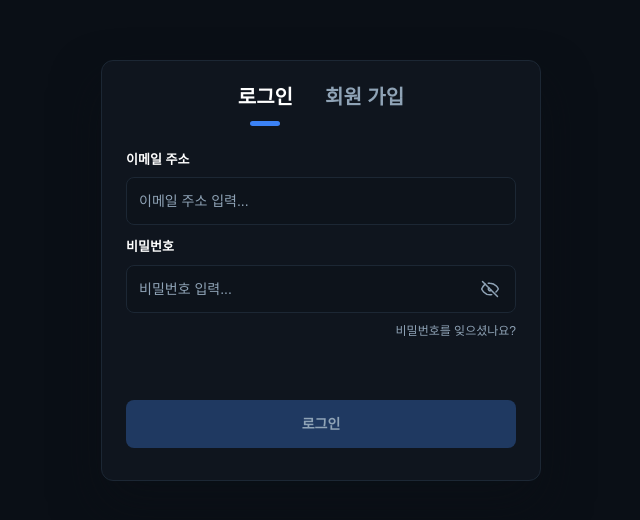
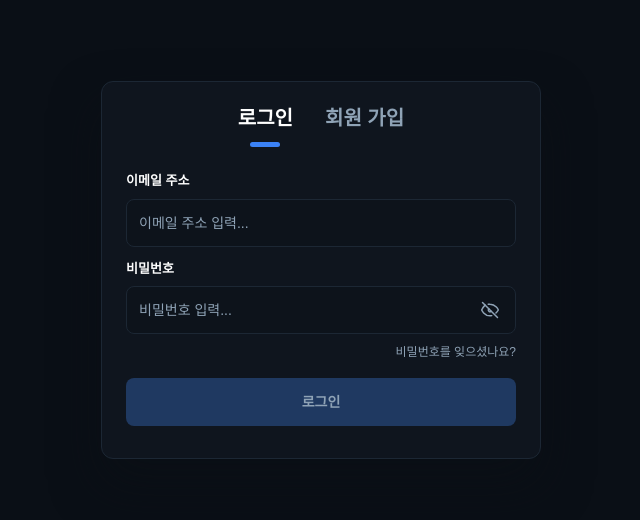
Before and after one commit to MarketLens-team/marketlens-fe, a React (Vite) app: page /login in a window 1280 px wide. Shown: the part 130-650 px from the top of the page, without its empty margins (319-959 px from the left). Built offline with nearby package versions, Linux system fonts and the light colour scheme; no server answers; a web font is replaced by a local one.

Commit message:
fix: 로그인 모달 비밀번호 찾기 링크와 로그인 버튼 사이 여백 축소
중복 margin/gap으로 벌어지던 간격을 제거해 forgot 링크 아래는 form gap만 적용한다.

```diff
--- a/src/components/auth/AuthPanel.module.css
+++ b/src/components/auth/AuthPanel.module.css
@@ -318,7 +318,7 @@
   flex-direction: column;
   gap: var(--space-2);
   margin-top: calc(-1 * var(--space-1));
-  margin-bottom: var(--space-4);
+  margin-bottom: 0;
 }
 
 .formAuthError {
@@ -417,6 +417,11 @@
 /* 필드 간: gap + 다음 필드 라벨. 마지막 input→버튼도 같은 리듬으로 맞춤 */
 .form > .submit {
   margin-top: calc(var(--font-size-base) * var(--line-height-base) + var(--space-2));
+}
+
+/* 비밀번호·찾기 링크 블록 뒤에는 라벨 리듬 여백 불필요 (form gap만) */
+.loginPasswordMeta + .submit {
+  margin-top: 0;
 }
 
 .submit {
```
